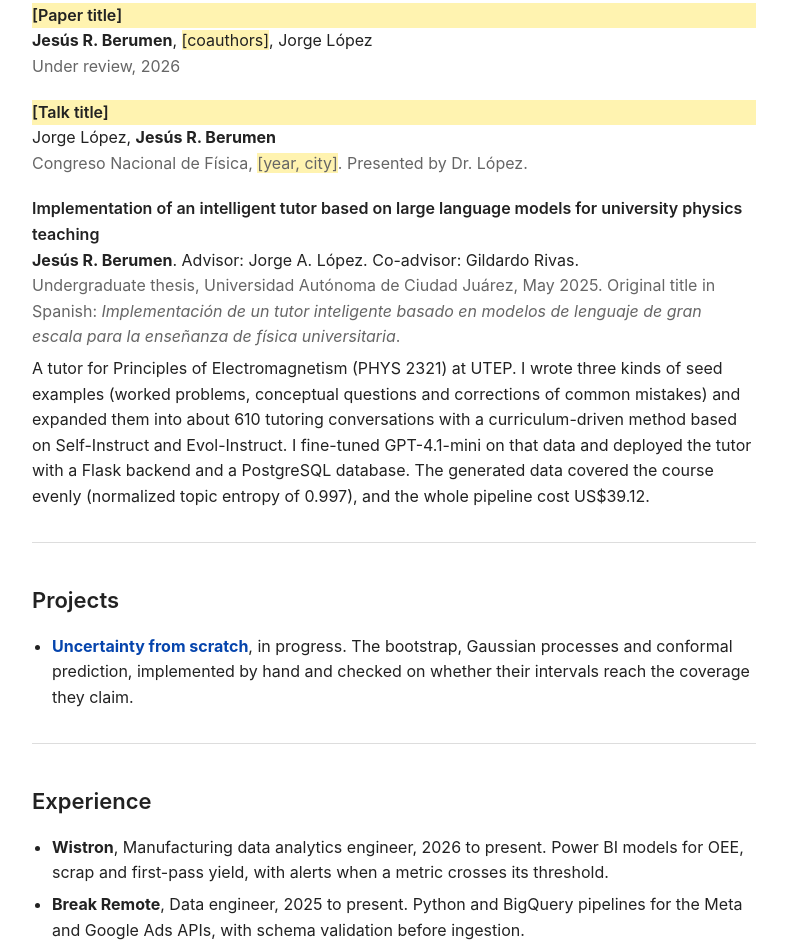
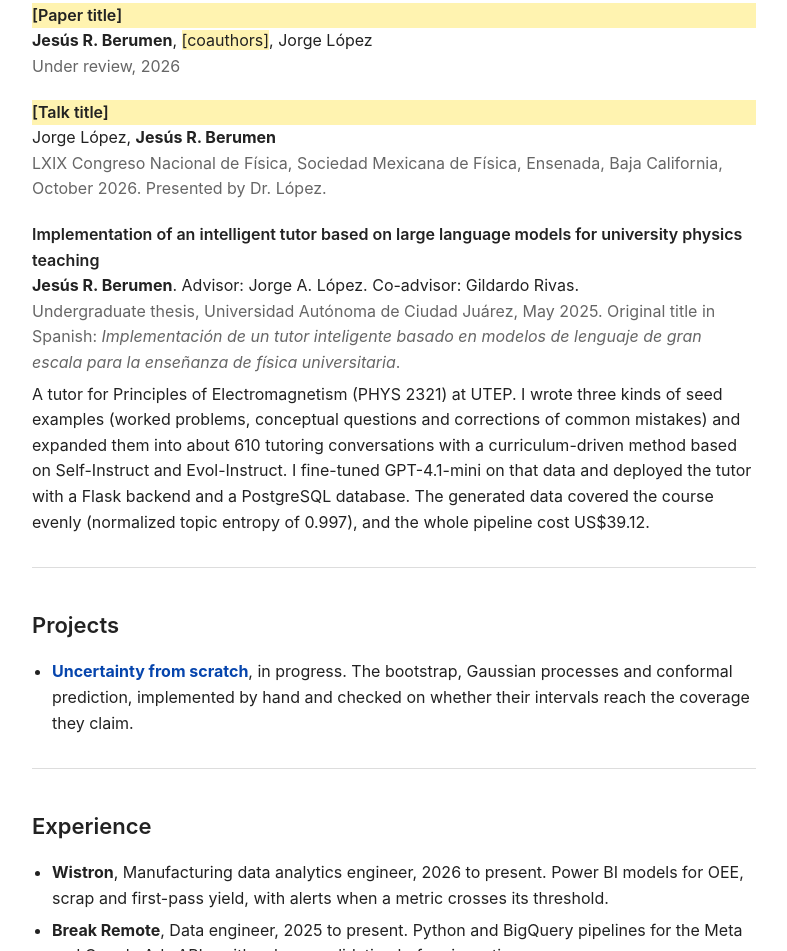
Before and after one commit to qgalinier/jesusberumen, a plain HTML site: page index.html in a window 1280 px wide. Shown: the part 775-1726 px from the top of the page, without its empty margins (384-1171 px from the left). Drawn offline with Linux system fonts and the light colour scheme.

Commit message:
Add congress details for the talk

```diff
--- a/index.html
+++ b/index.html
@@ -92,7 +92,7 @@
 <div class="pub">
   <div class="title todo">[Talk title]</div>
   <div>Jorge López, <b>Jesús R. Berumen</b></div>
-  <div class="muted">Congreso Nacional de Física, <span class="todo">[year, city]</span>. Presented by Dr. López.</div>
+  <div class="muted">LXIX Congreso Nacional de Física, Sociedad Mexicana de Física, Ensenada, Baja California, October 2026. Presented by Dr. López.</div>
 </div>
 
 <div class="pub">
```
